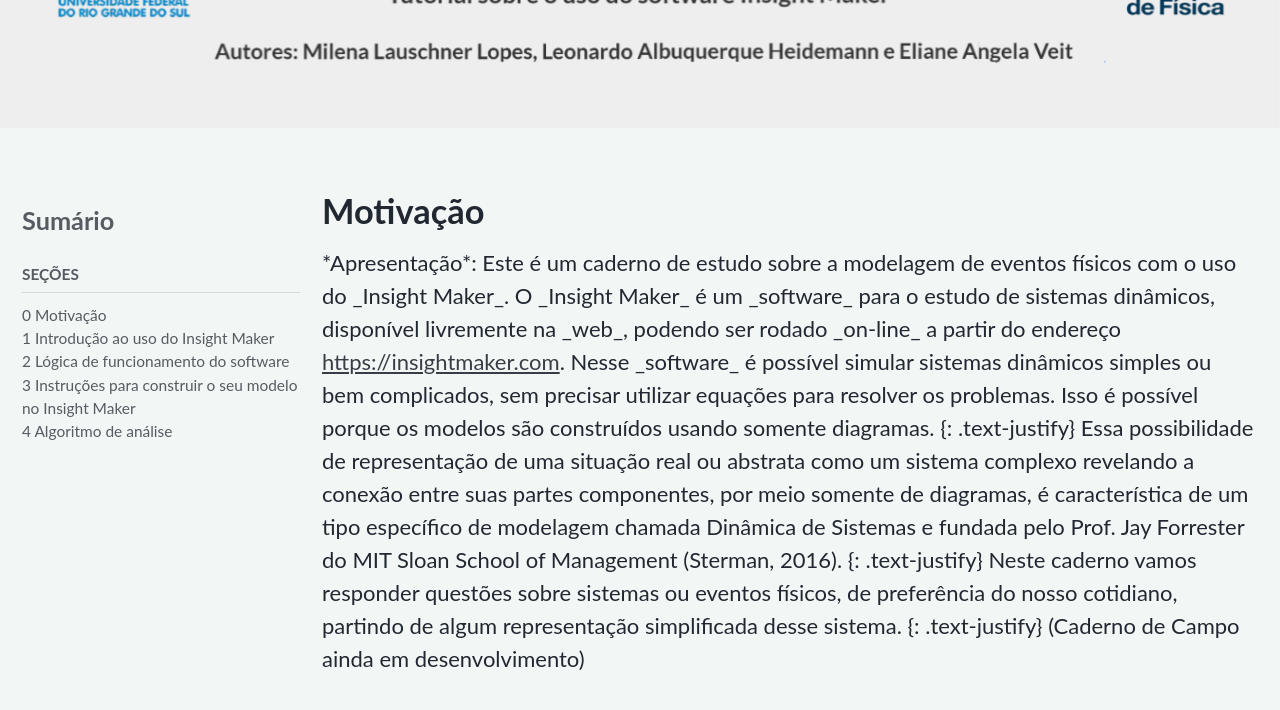
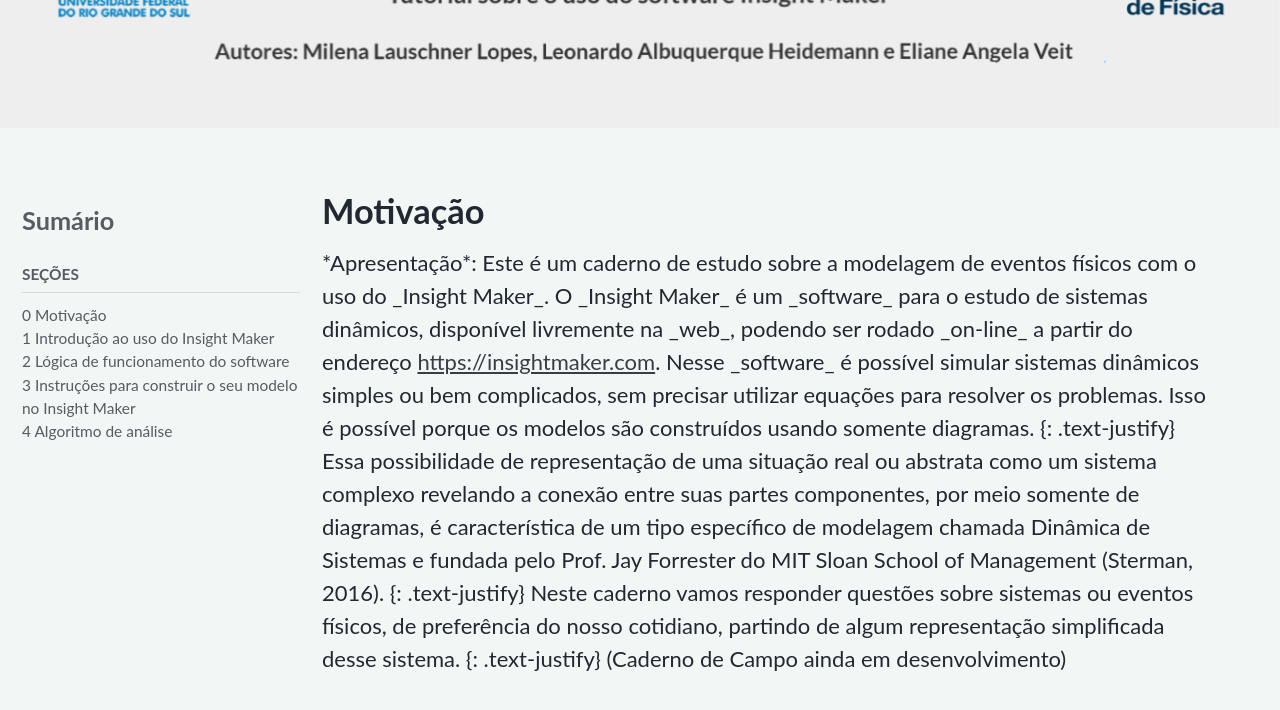
Before and after one commit to milenalauschner/MM, a Jekyll site: the page built from index.html, in a window 1280 px wide and 900 px high, scrolled down 234 px. Shown: the top 710 px of the window. Built offline with Jekyll 4.4.1, drawn with Linux system fonts in a browser that asks for light colours; cached includes are drawn as plain includes; nearby versions of some CDN libraries; some web fonts are replaced; the list of posts is cut into pages by our own code.

Commit message:
Update _page.scss

```diff
--- a/_sass/minimal-mistakes/_page.scss
+++ b/_sass/minimal-mistakes/_page.scss
@@ -5,7 +5,7 @@
 #main {
   @include clearfix;
   margin-left: auto;
-  margin-right: auto;
+  margin-right: 50px;
   padding-left: 1em;
   padding-right: 1em;
   -webkit-animation: $intro-transition;
```
